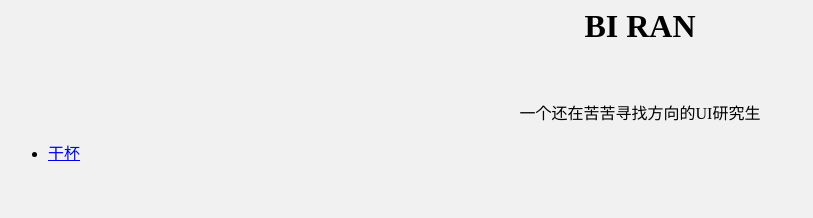
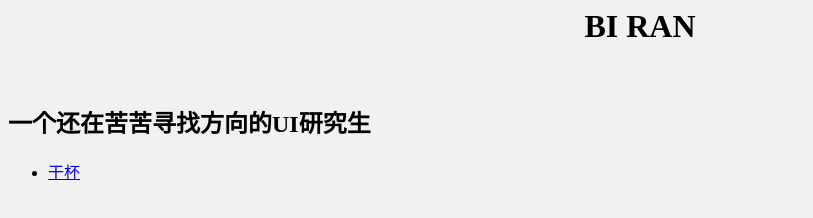
Before and after one commit to br0131/br0131.github.io, a plain HTML site: page index.html in a window 1280 px wide. Shown: the whole page, without its empty margins (0-813 px from the left). Drawn offline with Linux system fonts and the light colour scheme.

Commit message:
index.html

```diff
--- a/index.html
+++ b/index.html
@@ -3,24 +3,24 @@
       <style>
         body{
             background-color:#f1f1f1;
-            align-items:center;
-             height:30vh;
+            align-items:center;     <!--居中对齐-->
+            height:30vh;            <!--内容区域-->
             }
          h1{
             display:flex;
-            justify-content:center;
+            justify-content:center; <!--内容在框框里居中-->
             font-weitht:bolder;
          }
-         p{
+         h2{
             display:flex;
-            justify-content:center;
+            /*justify-content:center;*/
             font-weitht:lighter;
          }
       </style>
    </head>
    <body>
       <h1>BI RAN </h1><br>
-      <p>一个还在苦苦寻找方向的UI研究生</p>
+      <h2>一个还在苦苦寻找方向的UI研究生</h2>
       <ul>
          <li> <a href="https://www.bilibili.com/">干杯</a> </li>
       </ul>
```
